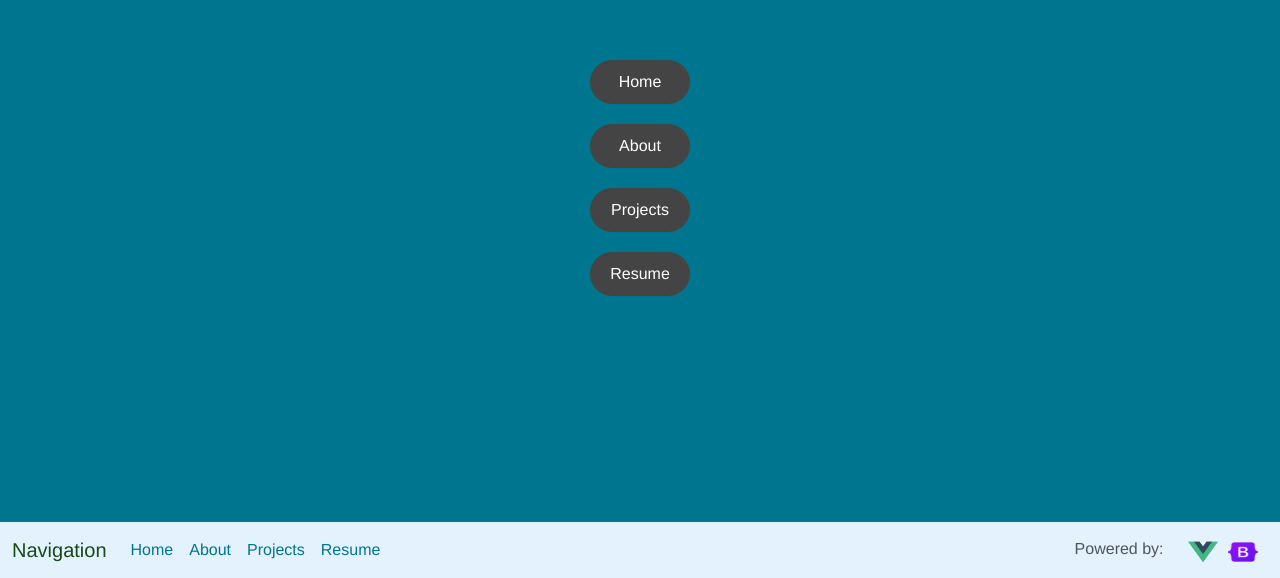
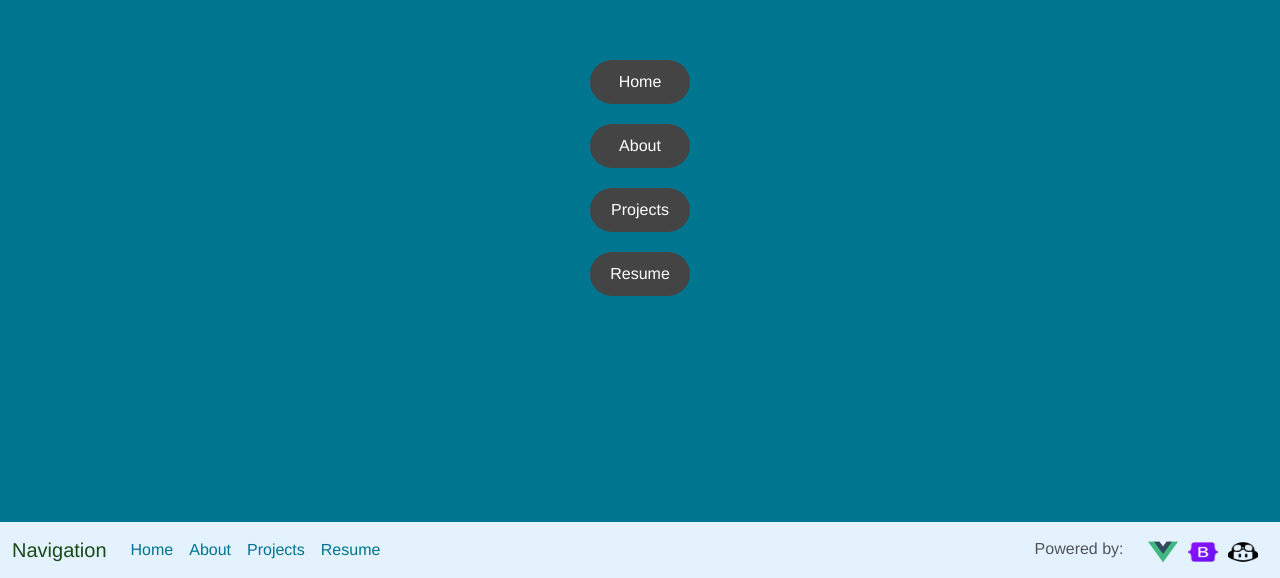
Before and after one commit to Cyber-Kaeh/My-Professional-Website, a Vue app: page /navView in a window 1280 px wide. Shown: the part 222-800 px from the top of the page. Built offline with nearby package versions, Linux system fonts and the light colour scheme.

Commit message:
Add copilot icon to navbar

```diff
--- a/src/components/NavBar.vue
+++ b/src/components/NavBar.vue
@@ -63,14 +63,21 @@
             <span class="navbar-text powered-by-text"> Powered by: </span>
             <img
               src="../assets/vue-logo.png"
-              alt="Logo"
+              alt="Vue.js Logo"
               width="30"
               height="24"
               class="d-inline-block align-text-top icons"
             />
             <img
               src="../assets/bootstrap-5-logo-icon.webp"
-              alt="Logo"
+              alt="Bootstrap 5 Logo"
+              width="30"
+              height="24"
+              class="d-inline-block align-text-top icons"
+            />
+            <img
+              src="../assets/github-copilot-icon.png"
+              alt="Github Copilot Logo"
               width="30"
               height="24"
               class="d-inline-block align-text-top icons"
```
Also changed, not shown: src/assets/github-copilot-icon.png (added).
